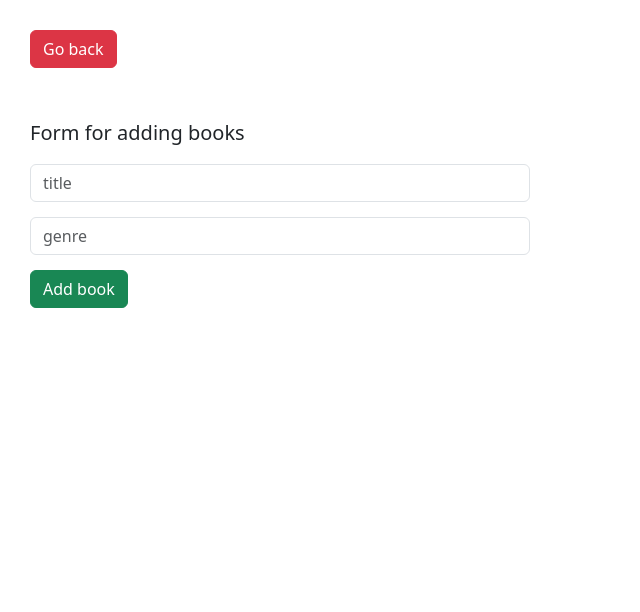
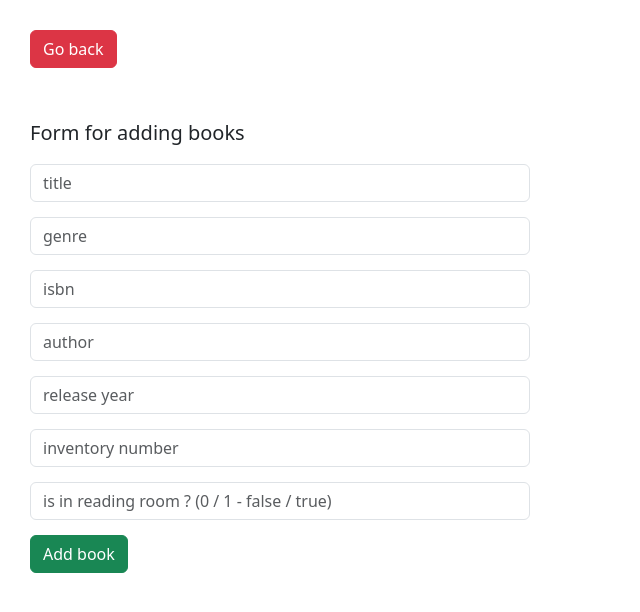
Before and after one commit to KostyaKindaluk/library_app, a Django app: page /librarian/add_book in a window 1280 px wide. Shown: the top 612 px of the page, without its empty margins (0-640 px from the left). Run offline with Django 5.2, Linux system fonts and the light colour scheme.

Commit message:
finish form for adding book + home page

```diff
--- /dev/null
+++ b/library/forms.py
@@ -0,0 +1,11 @@
+from django import forms
+from django.forms import TextInput
+
+class BookForm(forms.Form):
+    title = forms.CharField(max_length=200, widget=TextInput(attrs={'class' : 'form-control', 'placeholder': 'title'}, ))
+    genre = forms.CharField(max_length=100, widget=TextInput(attrs={'class' : 'form-control', 'placeholder': 'genre'}))
+    isbn = forms.CharField(max_length=20, widget=TextInput(attrs={'class' : 'form-control', 'placeholder': 'isbn'}))
+    author = forms.CharField(max_length=200, widget=TextInput(attrs={'class' : 'form-control', 'placeholder': 'author'}))
+    release_year = forms.IntegerField(widget=TextInput(attrs={'class' : 'form-control', 'placeholder': 'release year'}))
+    inventory_number = forms.IntegerField(widget=TextInput(attrs={'class' : 'form-control', 'placeholder': 'inventory number'}))
+    is_in_reading_room = forms.BooleanField(widget=TextInput(attrs={'class' : 'form-control', 'placeholder': 'is in reading room ? (0 / 1 - false / true)'}))
--- a/library/static/library/css/main.css
+++ b/library/static/library/css/main.css
@@ -1,12 +1,9 @@
-body {
-    padding: 30px;
-}
+
+body { padding: 30px; }
 
 form {
     max-width: 500px;
-    input {
-        margin: 15px 0;
-    }
+    input { margin: 15px 0; }
 }
 
 .form_text_lib {
@@ -14,3 +11,62 @@ form {
     font-style: 'Arial';
     margin-top: 50px;
 }
+
+.lib_add_form_errors {
+    color: red;
+    font-size: 20px;
+    font-style: 'Arial';
+    margin-top: 10px;
+}
+
+.books {
+    p {
+        font-size: 26px;
+        font-weight: bold;
+        font-style: 'Arial';
+    }
+    margin-top: 35px;
+}
+
+.reg-log { display: flex; }
+
+.registration { margin-left: 20px; }
+
+table {
+    width: 100%;
+    border-collapse: collapse;
+    margin: 20px 0;
+    font-family: Arial, sans-serif;
+}
+
+th {
+    background-color: #4CAF50;
+    color: white;
+    padding: 10px;
+    text-align: left;
+}
+
+td {
+    padding: 8px;
+    border-bottom: 1px solid #ddd;
+}
+
+tr:nth-child(even) { background-color: #f2f2f2; }
+
+tr:hover { background-color: #ddd; }
+
+tr:last-child td { border-bottom: none; }
+
+thead { background-color: #333; }
+
+thead th {
+    font-size: 16px;
+    text-transform: uppercase;
+}
+
+td { font-size: 16px; }
+
+.table-container {
+    margin: 0 auto;
+    overflow-x: auto;
+}
--- a/library/templates/lib_add_book.html
+++ b/library/templates/lib_add_book.html
@@ -8,8 +8,14 @@
 <p class="form_text_lib">Form for adding books</p>
 <form method="post">
     {% csrf_token %}
-    <input type="text" class="form-control" placeholder="title">
-    <input type="text" class="form-control" placeholder="genre">
+    {{ form.title }}
+    {{ form.genre }}
+    {{ form.isbn }}
+    {{ form.author }}
+    {{ form.release_year }}
+    {{ form.inventory_number }}
+    {{ form.is_in_reading_room }}
     <button class="btn btn-success">Add book</button>
+    <div class="lib_add_form_errors">{{ errors }}</div>
 </form>
 {% endblock %}
--- a/library/templates/librarian.html
+++ b/library/templates/librarian.html
@@ -3,6 +3,6 @@
 
 {% block content %}
 <a href="{% url 'lib_add_book' %}">
-    <button>Add book</button>
+    <button class="btn btn-success">Add book</button>
 </a>
 {% endblock %}
--- /dev/null
+++ b/library/templates/reader.html
@@ -0,0 +1,5 @@
+{% extends 'base.html' %}
+{% block title %}Reader{% endblock %}
+
+{% block content %}
+{% endblock %}
--- a/library/views.py
+++ b/library/views.py
@@ -1,4 +1,6 @@
-from django.shortcuts import render
+from django.shortcuts import render, redirect
+from .models import BookCard,AuthorBookCard, Author, Book, Genre
+from .forms import BookForm
 
 def register(request):
     return render(request, "register.html")
@@ -7,10 +9,60 @@ def login(request):
     return render(request, "login.html")
 
 def home(request):
-    return render(request, 'index.html')
+    book_cards = (
+        BookCard.objects
+        .select_related('genre')
+        .prefetch_related('authorbookcard_set__author')
+    )
+    book_list = []
+    for book_card in book_cards:
+        authors = ', '.join([abc.author.full_name for abc in book_card.authorbookcard_set.all()])
+        book_list.append({
+            'title': book_card.title,
+            'authors': authors,
+            'genre': book_card.genre.title,
+            'release_year': book_card.release_year,
+        })
+    return render(request, 'index.html', {'books': book_list})
 
 def librarian(request):
     return render(request, 'librarian.html')
 
 def librarian_add_book(request):
-    return render(request, 'lib_add_book.html')
+    if request.method == 'POST':
+        form = BookForm(request.POST)
+        if form.is_valid():
+            title = form.cleaned_data['title']
+            genre_title = form.cleaned_data['genre']
+            isbn = form.cleaned_data['isbn']
+            author_full_name = form.cleaned_data['author']
+            release_year = form.cleaned_data['release_year']
+            is_in_reading_room = form.cleaned_data['is_in_reading_room']
+            inventory_number = form.cleaned_data['inventory_number']
+
+            genre, _ = Genre.objects.get_or_create(title=genre_title)
+            book_card, _ = BookCard.objects.get_or_create(
+                genre=genre,
+                title=title,
+                isbn=isbn,
+                release_year=release_year
+            )
+            author, _ = Author.objects.get_or_create(full_name=author_full_name)
+
+            AuthorBookCard.objects.get_or_create(
+                book_card=book_card,
+                author=author
+            )
+
+            Book.objects.create(
+                book_card=book_card,
+                in_reading_room=is_in_reading_room,
+                inventory_number=inventory_number
+            )
+
+            return redirect('./')
+        else:
+            return render(request, 'lib_add_book.html', {'form': form, 'errors': 'incorrect values'})
+
+    form = BookForm()
+    return render(request, 'lib_add_book.html', {'form': form})
```
Also changed, not shown: library/templates/index.html (+38 -1 lines).
